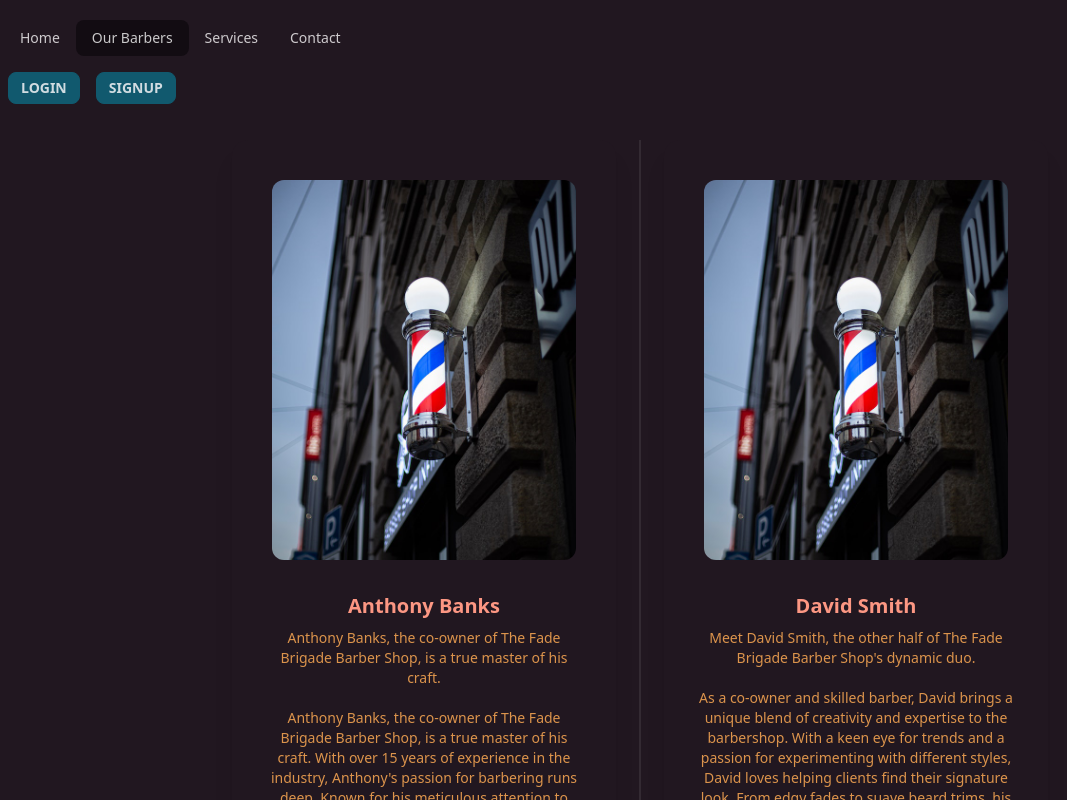
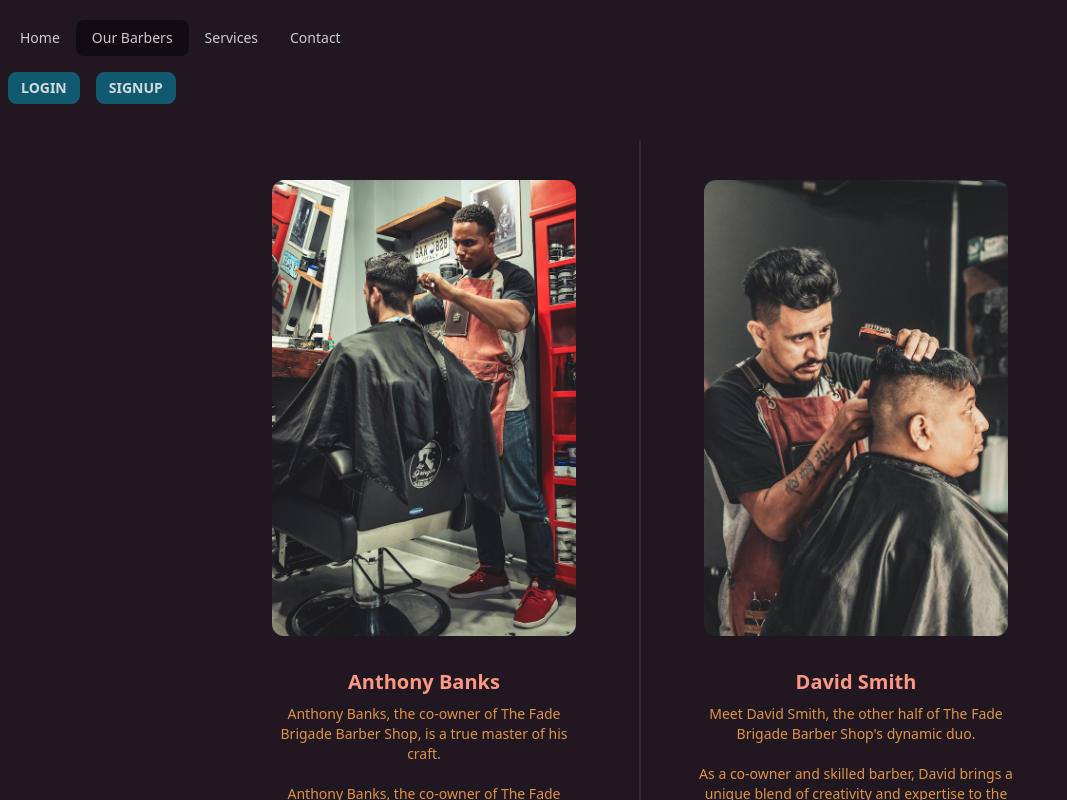
Before and after one commit to princessjenn/project-03, a React (Vite) app in the folder client/: page /barbers in a window 1280 px wide. Shown: the top 800 px of the page, without its empty margins (0-1067 px from the left). Built offline with nearby package versions, Linux system fonts and the light colour scheme.

Commit message:
images for anthony & david

```diff
--- a/client/src/pages/Barbers/index.jsx
+++ b/client/src/pages/Barbers/index.jsx
@@ -10,7 +10,7 @@ export default function Barbers() {
           <div className="card w-96 bg-base-100 shadow-xl">
             <figure className="px-10 pt-10">
               <img
-                src="../../../../public/assets/pexels-janik-butz-2776124.jpg"
+                src="../../../public/Assets/pexels-thgusstavo-santana-2035227.jpg"
                 alt="Anthony Banks"
                 className="rounded-xl"
               />
@@ -52,7 +52,7 @@ export default function Barbers() {
           <div className="card w-96 bg-base-100 shadow-xl">
             <figure className="px-10 pt-10">
               <img
-                src="../../../../public/assets/pexels-janik-butz-2776124.jpg"
+                src="../../../public/Assets/pexels-thgusstavo-santana-1836983.jpg"
                 alt="David Smith"
                 className="rounded-xl"
               />
```
